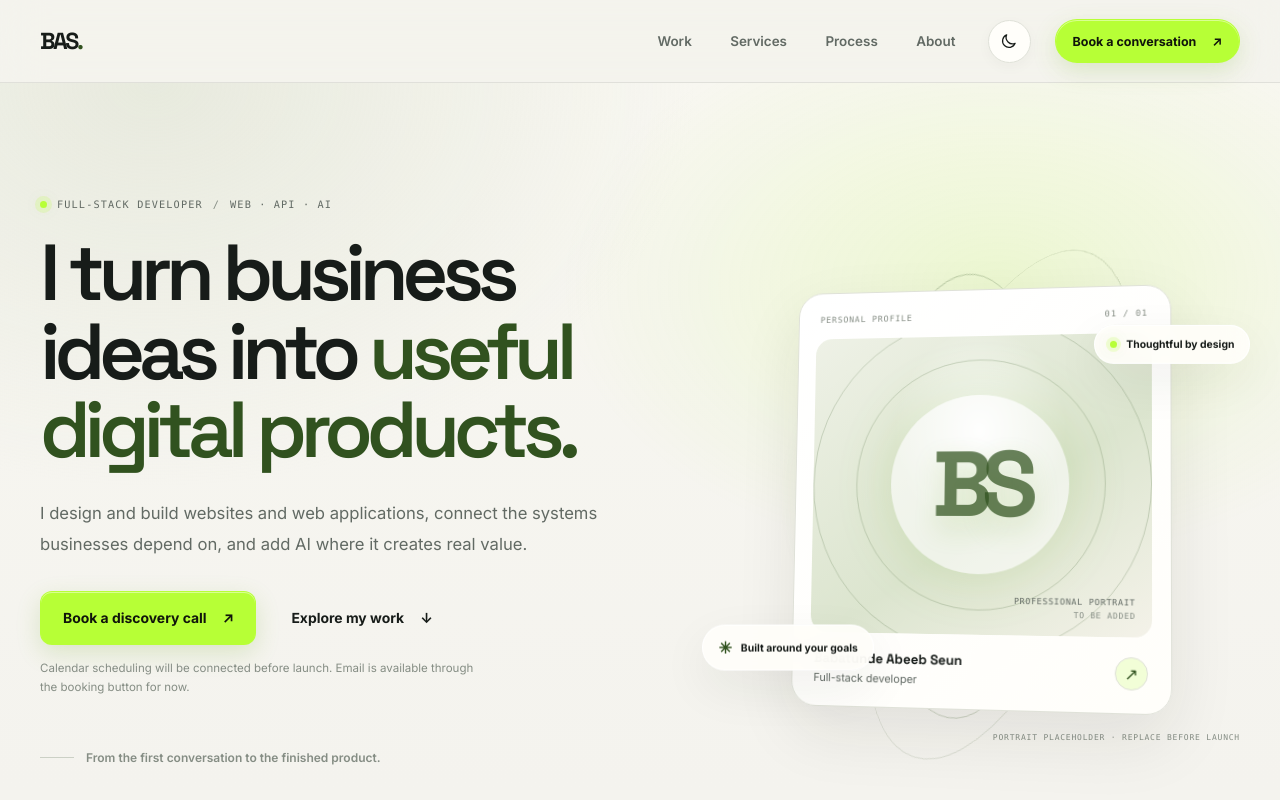
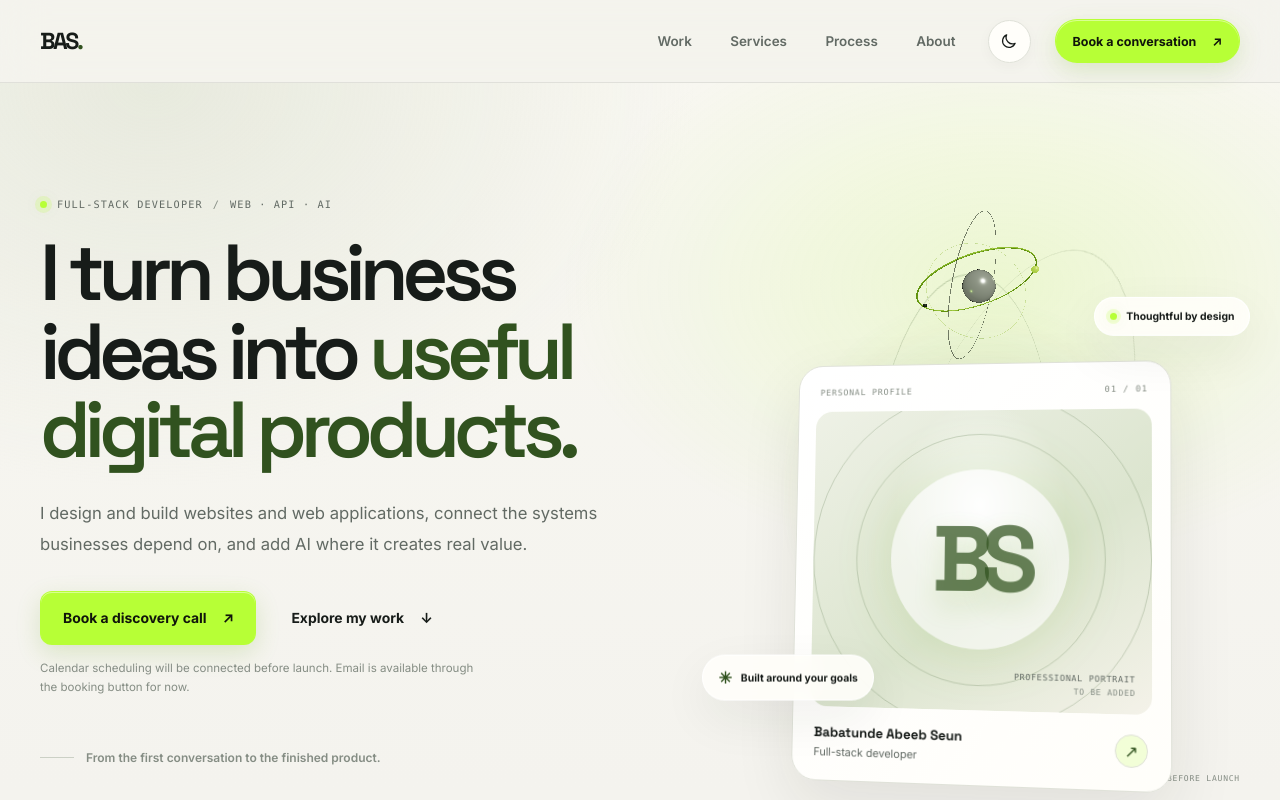
Before and after one commit to emaklr/portfolio, a Next.js app: page / in a window 1280 px wide. Shown: the top 800 px of the page. Built offline with nearby package versions, Linux system fonts and the light colour scheme.

Commit message:
Place deferred 3D hero scene in visual composition

```diff
--- a/src/app/page.tsx
+++ b/src/app/page.tsx
@@ -1,5 +1,6 @@
 import { ActionLink } from "@/components/action-link";
 import { ProjectCard } from "@/components/project-card";
+import { HeroScene } from "@/components/hero-scene";
 import { Reveal } from "@/components/reveal";
 import { processSteps, projects, services, site } from "@/data/site";
 
@@ -50,6 +51,7 @@ export default function HomePage() {
             <div className="visual-orbit orbit-one" aria-hidden="true" />
             <div className="visual-orbit orbit-two" aria-hidden="true" />
             <div className="visual-glow" aria-hidden="true" />
+            <HeroScene />
             <div className="floating-chip chip-top">
               <span className="chip-dot" /> Thoughtful by design
             </div>
```
